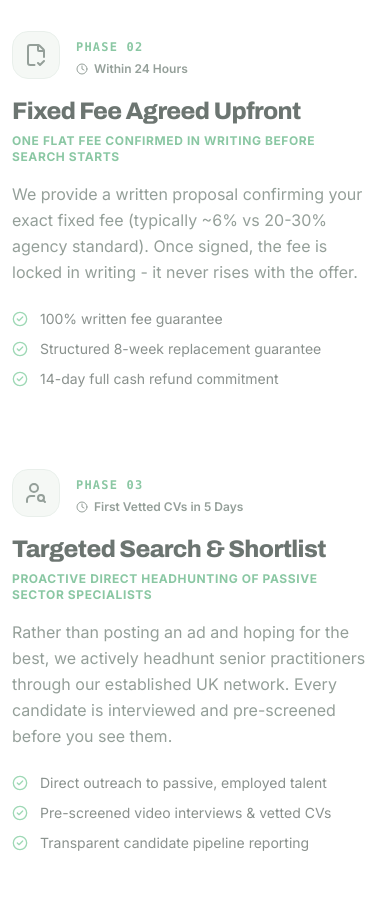
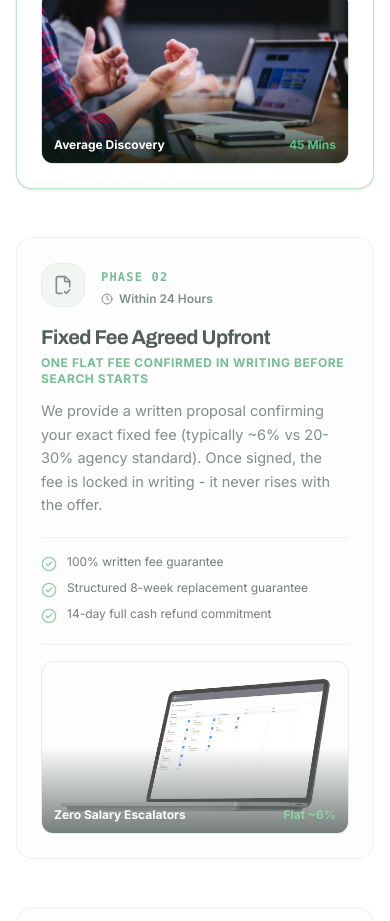
Before and after one commit to creativeino/hst, a Next.js app: page / in a window 390 px wide. Shown: the part 4000-4921 px from the top of the page. Built offline with nearby package versions, Linux system fonts and the light colour scheme.

Commit message:
fix(responsive): refine mobile layout, card paddings, and inline previews for HowItWorks on smaller screens

```diff
--- a/src/components/HowItWorksSection.tsx
+++ b/src/components/HowItWorksSection.tsx
@@ -58,30 +58,30 @@ const STEPS = [
       "Rather than posting an ad and hoping for the best, we actively headhunt senior practitioners through our established UK network. Every candidate is interviewed and pre-screened before you see them.",
     deliverables: [
       "Direct outreach to passive, employed talent",
- "Pre-screened video interviews & vetted CVs",
- "Transparent candidate pipeline reporting",
+      "Full video-screening & assessment summary",
+      "Structured candidate reports directly to inbox",
     ],
     icon: UserSearch,
- image: "/images/uk-black-tech-t_5XoZ3hE-E-unsplash-scaled-copy.webp",
+    image: "/images/scott-graham-5fNmWej4tAA-unsplash-scaled-1.jpg",
     highlightStat: "5 Days",
- highlightLabel: "Vetted Shortlist",
+    highlightLabel: "To First Shortlist",
   },
   {
     step: "04",
- title: "Offer & Onboarding Defense",
- timeline: "Through to Start Date",
- tagline: "Pre-empting counter-offers & securing candidate arrival",
+    title: "Offer, Placement & 8-Week Shield",
+    timeline: "Full 8-Week Coverage",
+    tagline: "Total protection through resignation, start date & probation",
     description:
- "Nearly half of professional hires face intense counter-offers during resignation. We stay actively involved, navigating notice periods, addressing anxieties, and guaranteeing seamless arrival.",
+      "From interview scheduling to offer management and resignation defense, we guide the process. Every hire is protected by our contractual 8-week replacement shield.",
     deliverables: [
- "Notice period coaching & counter-offer defense",
- "Employment contract & start date alignment",
+      "Active resignation & counter-offer defense",
+      "Contractual 8-week replacement guarantee",
       "Post-placement 90-day check-in cadence",
     ],
     icon: ShieldCheck,
- image: "/images/campaign-creators-e6n7uoEnYbA-unsplash-scaled-1.jpg",
- highlightStat: "47%",
- highlightLabel: "Counter-Offers Defended",
+    image: "/images/hero-executive-boardroom.jpg",
+    highlightStat: "8 Weeks",
+    highlightLabel: "Free Replacement SLA",
   },
 ];
 
@@ -91,32 +91,30 @@ export default function HowItWorksSection() {
 
   useEffect(() => {
     const handleScroll = () => {
- const triggerPoint = window.innerHeight * 0.45;
+      const scrollPosition = window.scrollY + window.innerHeight * 0.4;
 
- stepRefs.current.forEach((el, index) => {
+      stepRefs.current.forEach((el, idx) => {
         if (!el) return;
- const rect = el.getBoundingClientRect();
- if (rect.top <= triggerPoint && rect.bottom >= triggerPoint) {
- setActiveStep(index);
+        const top = el.offsetTop;
+        const height = el.offsetHeight;
+        if (scrollPosition >= top && scrollPosition < top + height) {
+          setActiveStep(idx);
         }
       });
     };
 
     window.addEventListener("scroll", handleScroll, { passive: true });
- handleScroll();
     return () => window.removeEventListener("scroll", handleScroll);
   }, []);
 
- const current = STEPS[activeStep];
-
   const scrollToStep = (idx: number) => {
- const target = stepRefs.current[idx];
- if (target) {
- const yOffset = -140;
- const y = target.getBoundingClientRect().top + window.pageYOffset + yOffset;
- window.scrollTo({ top: y, behavior: "smooth" });
+    const el = stepRefs.current[idx];
+    if (el) {
+      el.scrollIntoView({ behavior: "smooth", block: "center" });
     }
   };
+
+  const current = STEPS[activeStep];
 
   return (
     <section id="how-it-works" className="wrap section scroll-mt-20">
@@ -126,7 +124,7 @@ export default function HowItWorksSection() {
           <span className="tag">Delivery Architecture</span>
           <h2 className="h2 mt-4">How It Works: Built around certainty.</h2>
           <p className="mt-3 text-[16px] leading-relaxed text-muted">
- Four disciplined milestones. Scroll through the journey as the real-time preview anchors seamlessly on the right.
+            Four disciplined milestones. Clear scoping, locked pricing, active headhunting, and guaranteed placement protection.
           </p>
         </div>
 
@@ -144,7 +142,7 @@ export default function HowItWorksSection() {
       {/* Main Sticky Scrolling Layout */}
       <div className="mt-12 grid grid-cols-1 lg:grid-cols-12 gap-8 lg:gap-14 items-start relative">
         {/* Left Column: Clean Editorial Steps */}
- <div className="lg:col-span-7 space-y-20 lg:space-y-28 py-2">
+        <div className="lg:col-span-7 space-y-12 sm:space-y-16 lg:space-y-24 py-2">
           {STEPS.map((step, idx) => {
             const isCurrent = activeStep === idx;
             const StepIcon = step.icon;
@@ -155,25 +153,23 @@ export default function HowItWorksSection() {
                 ref={(el) => {
                   stepRefs.current[idx] = el;
                 }}
- className={`transition-all duration-500 ease-out cursor-pointer ${
+                className={`p-6 sm:p-7 rounded-2xl border transition-all duration-300 cursor-pointer ${
                   isCurrent
- ? "opacity-100 translate-x-0"
- : "opacity-60 hover:opacity-100 -translate-x-1"
+                    ? "bg-paper border-accent/40 shadow-sm opacity-100"
+                    : "bg-surface/50 border-line/60 opacity-70 hover:opacity-100"
                 }`}
                 onClick={() => scrollToStep(idx)}
               >
                 <div className="flex items-center gap-4">
- <motion.div
- animate={isCurrent ? { scale: [1, 1.08, 1] } : { scale: 1 }}
- transition={{ duration: 0.4 }}
- className={`flex h-12 w-12 items-center justify-center rounded-2xl transition-all duration-300 ${
+                  <div
+                    className={`flex h-11 w-11 sm:h-12 sm:w-12 items-center justify-center rounded-2xl transition-all duration-300 shrink-0 ${
                       isCurrent
                         ? "bg-accent text-paper shadow-md ring-4 ring-accent/20"
                         : "bg-surface-2 text-muted border border-line"
                     }`}
                   >
- <StepIcon className="h-6 w-6" />
- </motion.div>
+                    <StepIcon className="h-5 w-5 sm:h-6 sm:w-6" />
+                  </div>
 
                   <div>
                     <span className="font-mono text-xs font-bold text-accent-deep tracking-widest uppercase">
@@ -187,28 +183,50 @@ export default function HowItWorksSection() {
                 </div>
 
                 <div className="mt-4">
- <h3 className="font-display text-2xl sm:text-3xl font-extrabold text-ink tracking-tight">
+                  <h3 className="font-display text-xl sm:text-2xl font-bold text-ink tracking-tight">
                     {step.title}
                   </h3>
- <p className="text-xs font-bold uppercase tracking-wider text-accent-deep mt-1.5">
+                  <p className="text-xs font-bold uppercase tracking-wider text-accent-deep mt-1">
                     {step.tagline}
                   </p>
 
- <p className="mt-4 text-[16px] leading-relaxed text-muted max-w-[56ch]">
+                  <p className="mt-3 text-[14.5px] sm:text-[15.5px] leading-relaxed text-muted">
                     {step.description}
                   </p>
 
                   {/* Clean Bullet Checklist */}
- <div className="mt-6 space-y-2.5">
+                  <div className="mt-5 space-y-2 pt-4 border-t border-line/60">
                     {step.deliverables.map((item) => (
                       <div
                         key={item}
- className="flex items-start gap-3 text-sm text-ink/80"
+                        className="flex items-start gap-2.5 text-xs sm:text-sm text-ink/80"
                       >
                         <CheckCircle2 className="h-4 w-4 mt-0.5 text-accent shrink-0" />
                         <span>{item}</span>
                       </div>
                     ))}
+                  </div>
+
+                  {/* Mobile-Only Image Preview inside the active card */}
+                  <div className="lg:hidden mt-5 pt-4 border-t border-line/60">
+                    <div className="relative aspect-[16/9] w-full rounded-xl overflow-hidden border border-line">
+                      <Image
+                        src={step.image}
+                        alt={step.title}
+                        fill
+                        sizes="100vw"
+                        className="object-cover"
+                      />
+                      <div className="absolute inset-0 bg-gradient-to-t from-ink/80 via-transparent to-transparent" />
+                      <div className="absolute bottom-2.5 left-3 right-3 flex items-center justify-between">
+                        <span className="text-xs font-bold text-white drop-shadow">
+                          {step.highlightLabel}
+                        </span>
+                        <span className="text-xs font-bold text-accent drop-shadow">
+                          {step.highlightStat}
+                        </span>
+                      </div>
+                    </div>
                   </div>
                 </div>
               </div>
@@ -216,7 +234,7 @@ export default function HowItWorksSection() {
           })}
         </div>
 
- {/* Right Column: Premium Sticky Showcase Window */}
+        {/* Right Column: Premium Sticky Showcase Window for Large Screens */}
         <div className="hidden lg:block lg:col-span-5 sticky top-28">
           <div className="relative rounded-3xl overflow-hidden shadow-2xl border border-line bg-ink text-white group">
             {/* Top Aspect Window with Real Image */}
@@ -244,27 +262,16 @@ export default function HowItWorksSection() {
 
               {/* Floating Live Badge Top Left */}
               <div className="absolute top-4 left-4 z-10">
- <motion.span
- key={`badge-${current.step}`}
- initial={{ opacity: 0, y: -8 }}
- animate={{ opacity: 1, y: 0 }}
- className="inline-flex items-center gap-1.5 rounded-full bg-ink/80 backdrop-blur-md border border-white/15 px-3 py-1 text-[11px] font-bold text-accent shadow-sm"
- >
-
+                <span className="inline-flex items-center gap-1.5 rounded-full bg-ink/80 backdrop-blur-md border border-white/15 px-3 py-1 text-[11px] font-bold text-accent shadow-sm">
                   Phase {current.step} Active
- </motion.span>
+                </span>
               </div>
 
               {/* Floating Stat Metric Top Right */}
               <div className="absolute top-4 right-4 z-10 text-right">
- <motion.span
- key={`stat-${current.step}`}
- initial={{ scale: 0.85, opacity: 0 }}
- animate={{ scale: 1, opacity: 1 }}
- className="inline-block rounded-xl bg-accent px-3 py-1 text-xs font-black text-ink shadow-lg"
- >
+                <span className="inline-block rounded-xl bg-accent px-3 py-1 text-xs font-black text-ink shadow-lg">
                   {current.highlightStat}
- </motion.span>
+                </span>
               </div>
 
               {/* Overlaid Title on Image Bottom */}
```
Lines whose indentation alone changed are shown as unchanged.
